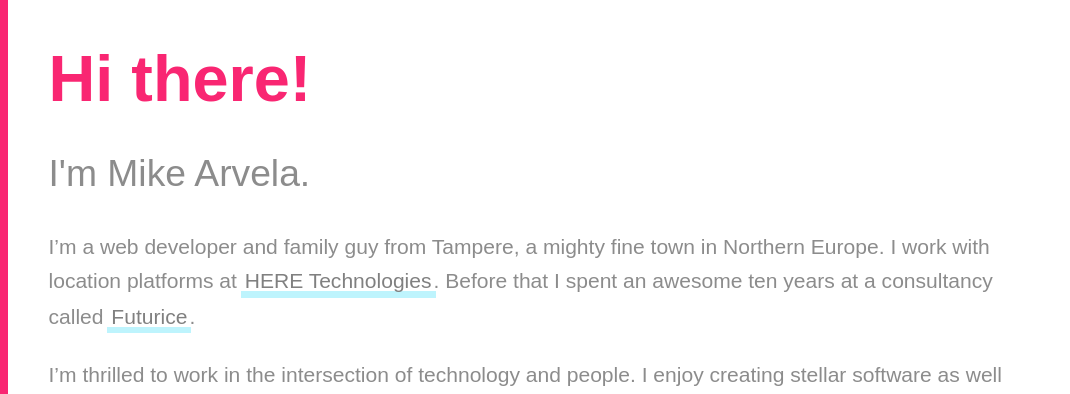
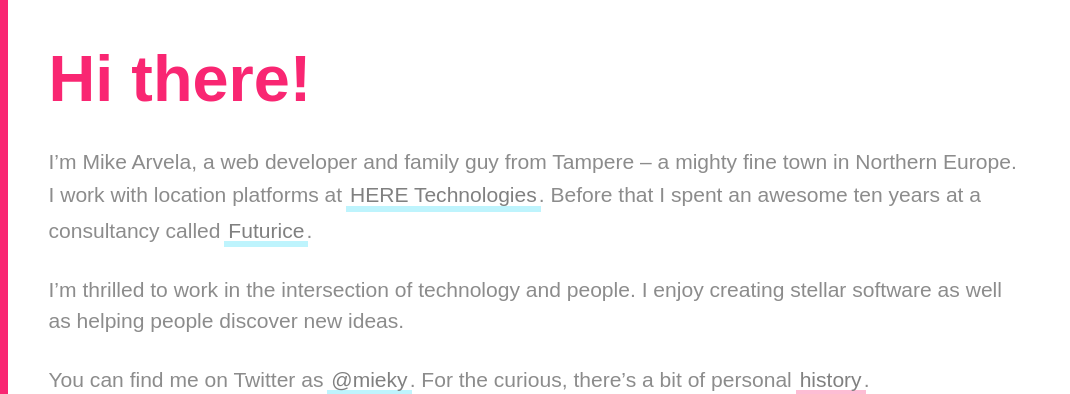
Before and after one commit to mieky/mieky.github.io, a Jekyll site: the page built from index.md, in a window 1280 px wide, cut to the strip 0-394 px from the top of the page. Shown: the whole strip, without its empty margins (0-1070 px from the left). Built offline with Jekyll 4.4.1, drawn with Linux system fonts in a browser that asks for light colours.

Commit message:
Remove intro-line

```diff
--- a/_sass/_base.scss
+++ b/_sass/_base.scss
@@ -120,11 +120,6 @@ nav {
   font-weight: 700;
   margin-bottom: 30px;
   white-space: nowrap;
-}
-
-.site-title + .intro-line {
-  font-size: 2.3em;
-  margin-bottom: 30px;
 }
 
 .face {
--- a/index.md
+++ b/index.md
@@ -5,9 +5,7 @@ site_title: Mike Arvela
 
 <h1 class="site-title">Hi there!</h1>
 
-<p class="intro-line">I'm Mike Arvela.</p>
-
-I'm a web developer and family guy from Tampere, a mighty fine town in Northern Europe. I work with location platforms at <a href="https://www.here.com/" class="external-link">HERE Technologies</a>. Before that I spent an awesome ten years at a consultancy called [Futurice](https://www.futurice.com/).
+I'm Mike Arvela, a web developer and family guy from Tampere – a mighty fine town in Northern Europe. I work with location platforms at <a href="https://www.here.com/" class="external-link">HERE Technologies</a>. Before that I spent an awesome ten years at a consultancy called [Futurice](https://www.futurice.com/).
 
 I'm thrilled to work in the intersection of technology and people. I enjoy creating stellar software as well as helping people discover new ideas.
 
```
